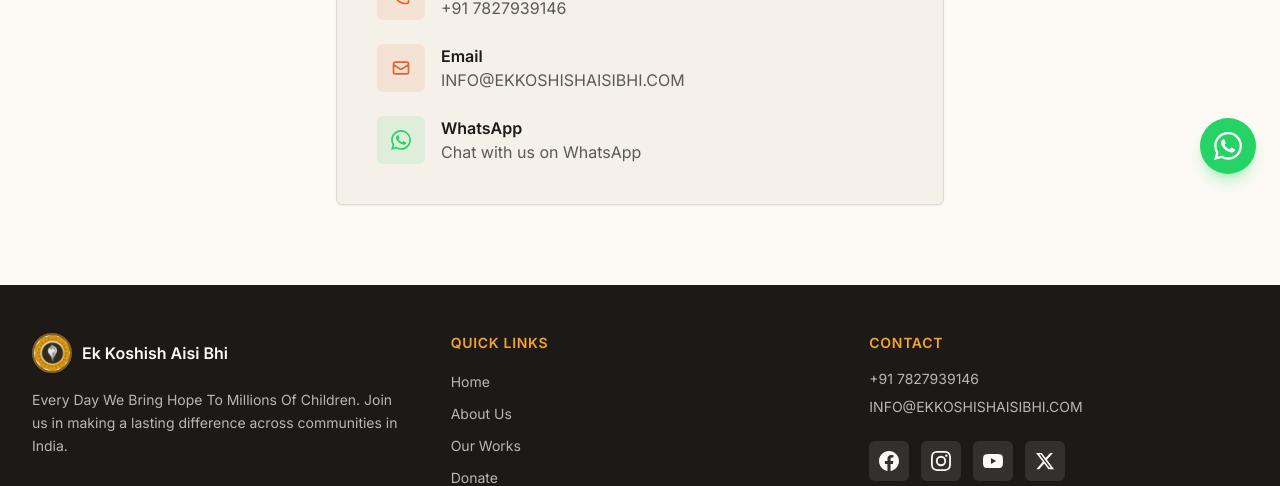
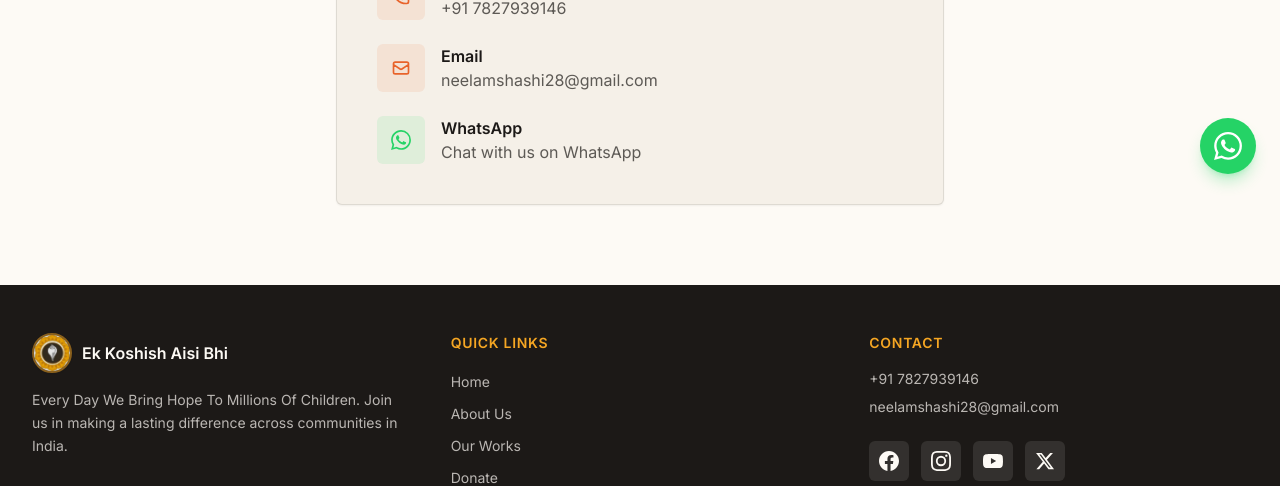
Before and after one commit to ri-ty/ek-koshish-ngo, a Next.js app: page /contact in a window 1280 px wide. Shown: the part 602-1088 px from the top of the page. Built offline with nearby package versions, Linux system fonts and the light colour scheme; a web font is replaced by a local one.

Commit message:
update contact email

```diff
--- a/app/contact/layout.tsx
+++ b/app/contact/layout.tsx
@@ -2,7 +2,7 @@ import { ReactNode } from "react";
 
 export const metadata = {
   title: "Contact | Ek Koshish Aisi Bhi",
-  description: "Get in touch with Ek Koshish Aisi Bhi. Call +91 7827939146 or email INFO@EKKOSHISHAISIBHI.COM",
+  description: "Get in touch with Ek Koshish Aisi Bhi. Call +91 7827939146 or email neelamshashi28@gmail.com",
 };
 
 export default function ContactLayout({ children }: { children: ReactNode }) {
--- a/app/contact/page.tsx
+++ b/app/contact/page.tsx
@@ -47,8 +47,8 @@ export default function ContactPage() {
                   </div>
                   <div>
                     <p className="font-semibold">{t.contact.email}</p>
-                    <a href="mailto:INFO@EKKOSHISHAISIBHI.COM" className="text-foreground/70 hover:text-primary">
-                      INFO@EKKOSHISHAISIBHI.COM
+                    <a href="mailto:neelamshashi28@gmail.com" className="text-foreground/70 hover:text-primary">
+                      neelamshashi28@gmail.com
                     </a>
                   </div>
                 </div>
--- a/components/Footer.tsx
+++ b/components/Footer.tsx
@@ -94,8 +94,8 @@ export default function Footer() {
                 </a>
               </li>
               <li>
-                <a href="mailto:INFO@EKKOSHISHAISIBHI.COM" className="hover:text-gold">
-                  INFO@EKKOSHISHAISIBHI.COM
+                <a href="mailto:neelamshashi28@gmail.com" className="hover:text-gold">
+                  neelamshashi28@gmail.com
                 </a>
               </li>
             </ul>
```
Also changed, not shown: public/images/gallery/president.jpeg.
